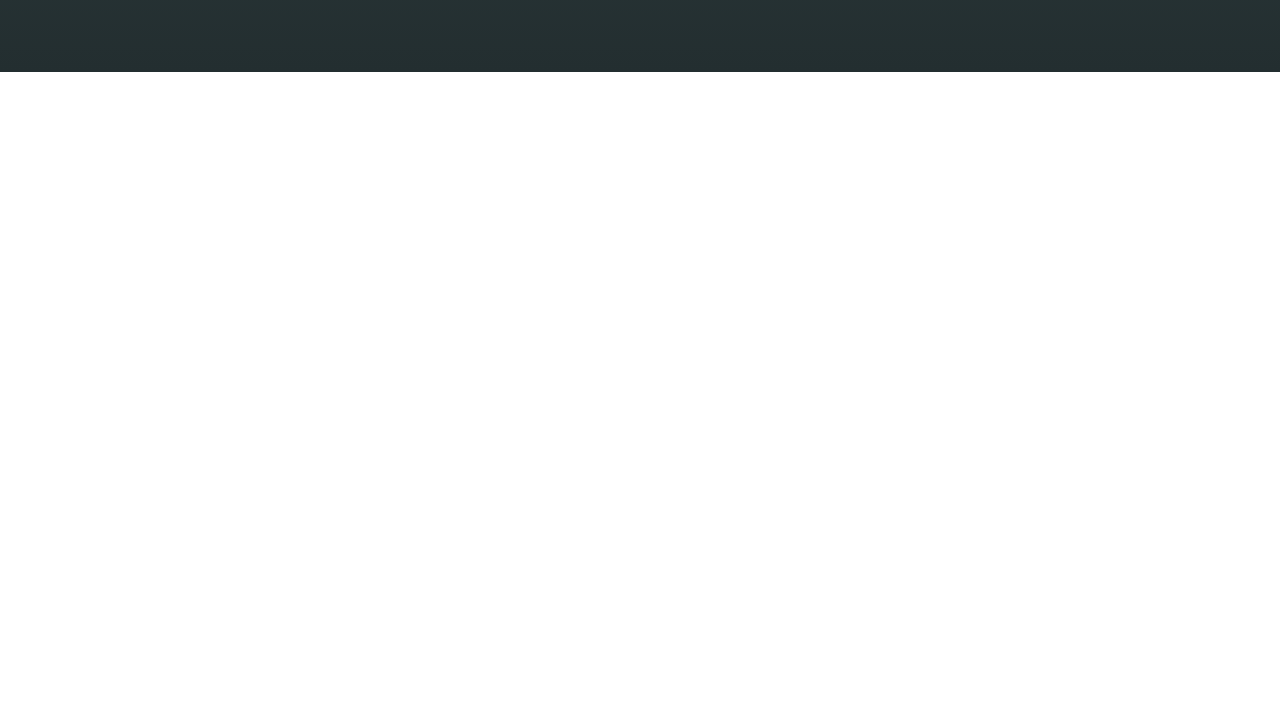
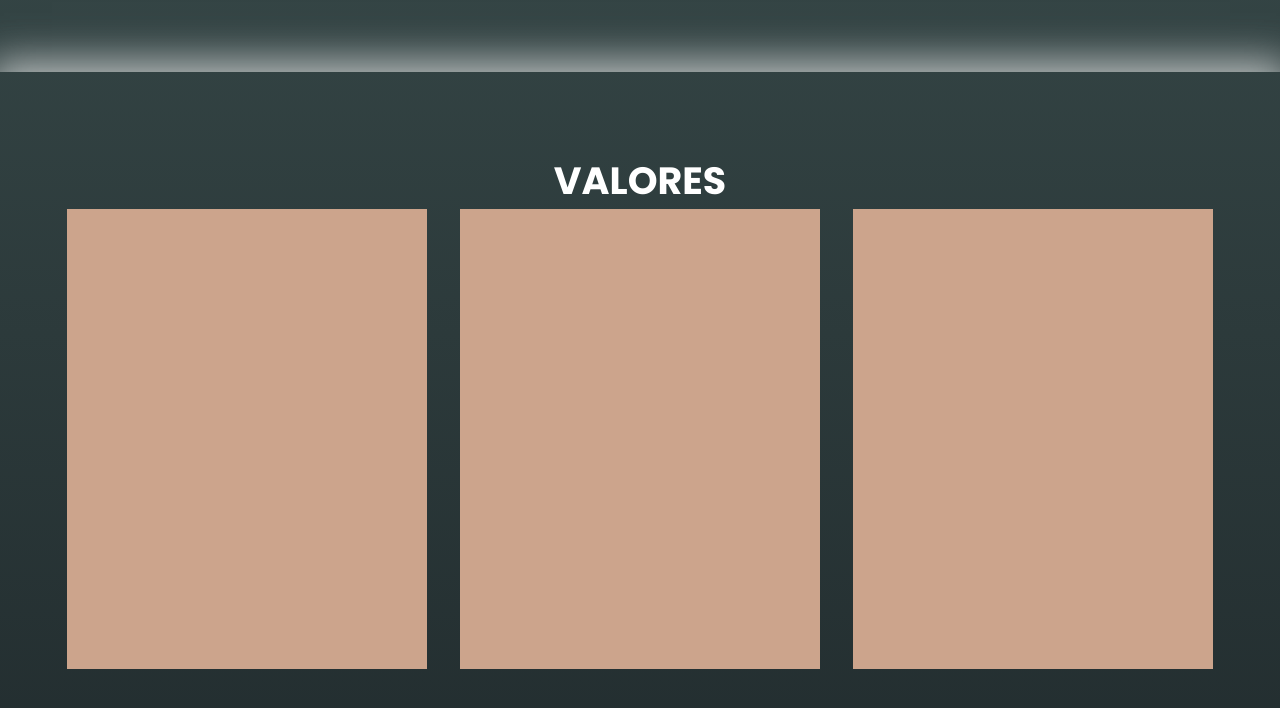
Before and after one commit to Gil4567/portif-lio-alice-melo, a plain HTML site: page index.html in a window 1280 px wide. Shown: the part 1822-2530 px from the top of the page. Before the commit the page ends 1894 px from the top, so only its background shows below. Drawn offline with nearby package versions, Linux system fonts and the light colour scheme.

Commit message:
quinto commit

```diff
--- a/index.html
+++ b/index.html
@@ -113,6 +113,18 @@
                 </div><!--flex-->
             </div><!--interface-->
         </section><!--sobre-->
+
+        <section class="valores">
+            <div class="interface">
+                <H2 class="titulo">VALORES</H2>
+                <div class="flex">
+                    <div class="img-port"></div>
+                    <div class="img-port"></div>
+                    <div class="img-port"></div>
+                </div><!--flex-->
+            </div><!--interface-->
+        </section><!--valores-->
+
     </main>
 
 </body>
--- a/style.css
+++ b/style.css
@@ -199,3 +199,20 @@ section.sobre .flex{
     margin: 0 5px;
     transition: .2s;
 }
+
+/* ESTILO DO VALORES */
+
+section.valores{
+    padding: 80px 4%;
+    box-shadow: 0 0 40px 10px #bfc4c4;
+}
+
+section.valores .flex{
+    justify-content: space-around;
+}
+
+.img-port{
+    width: 360px;
+    height: 460px;
+    background-color: #CCA48C;
+}
```
